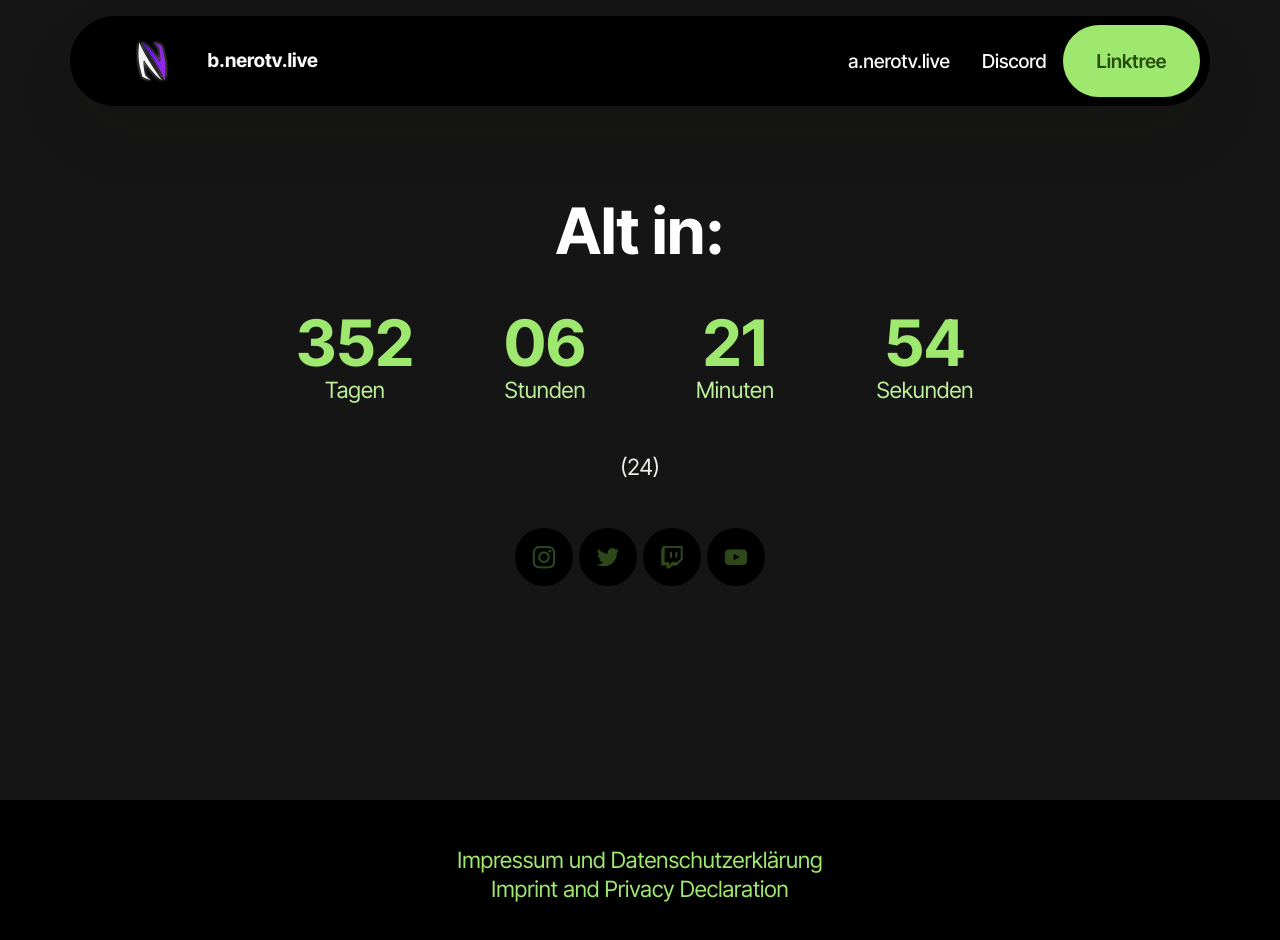
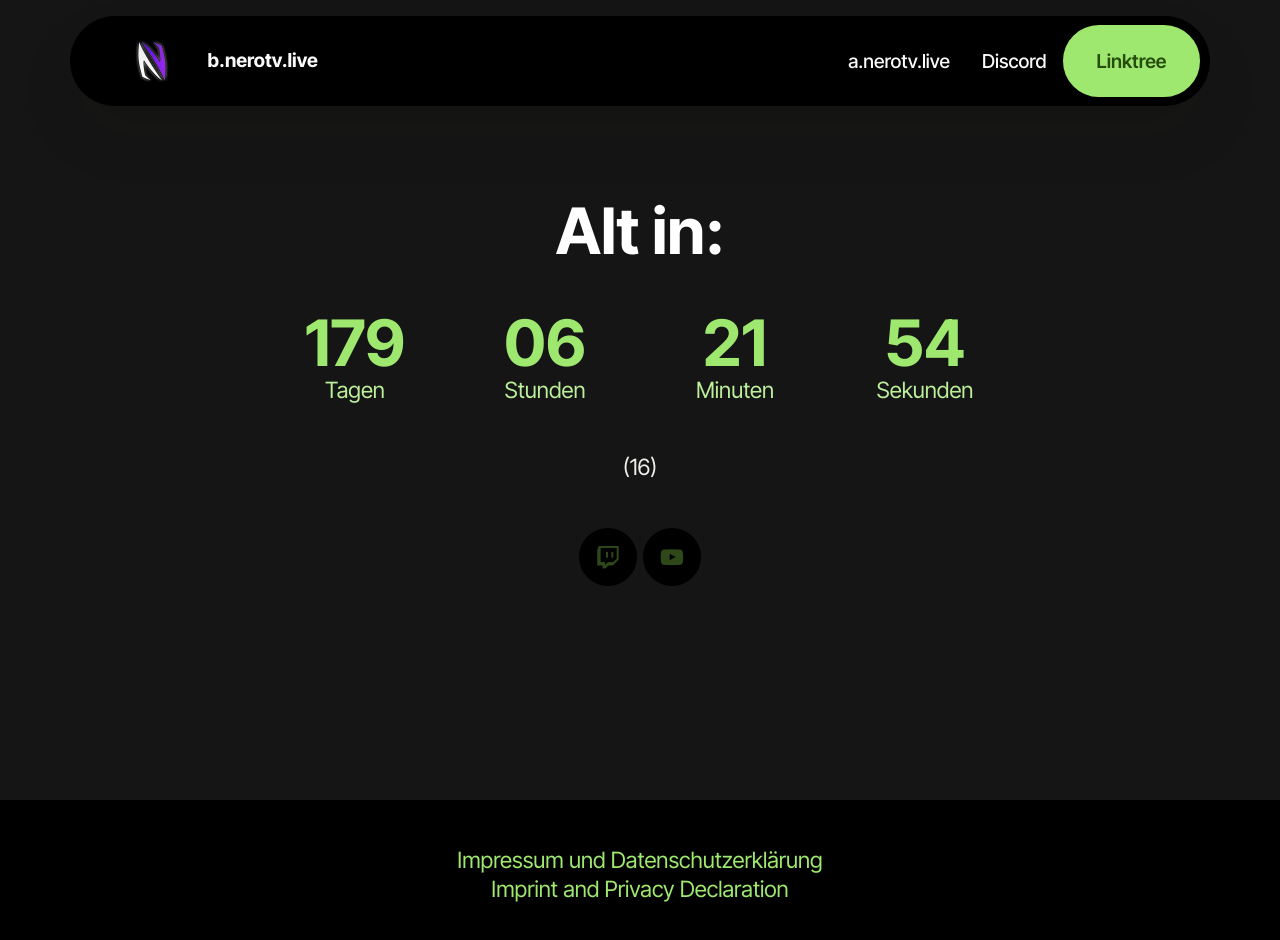
Before and after one commit to danieldieeins/website, a plain HTML site: page schleimer.html in a window 1280 px wide. Drawn offline with Linux system fonts and the light colour scheme.

Commit message:
Add files via upload

```diff
--- a/schleimer.html
+++ b/schleimer.html
@@ -10,7 +10,7 @@
   <meta name="description" content="">
 
 
-  <title>Schleimer wird auch sehr alt</title>
+  <title>Uiuiuiui du wirst alt hhahahhahahha</title>
   <link rel="stylesheet" href="assets/web/assets/mobirise-icons2/mobirise2.css">
   <link rel="stylesheet" href="assets/bootstrap/css/bootstrap.min.css">
   <link rel="stylesheet" href="assets/bootstrap/css/bootstrap-grid.min.css">
@@ -35,7 +35,7 @@
 		<div class="container">
 			<div class="navbar-brand">
 				<span class="navbar-logo">
-					<a href="schleimer.html#top">
+					<a href="omega.html#top">
 						<img src="assets/images/logo-160x160.webp" alt="" style="height: 5rem;">
 					</a>
 				</span>
@@ -76,29 +76,21 @@
                     <div class="hoursCountdown col-xs-3 col-sm-3 col-md-3" title="Stunden"></div>
                     <div class="minutesCountdown col-xs-3 col-sm-3 col-md-3" title="Minuten"></div>
                     <div class="secondsCountdown col-xs-3 col-sm-3 col-md-3" title="Sekunden"></div>
-                    <div class="countdown" data-due-date="2024/09/26"></div>
+                    <div class="countdown" data-due-date="2024/04/06"></div>
                 </div>
                 <p class="mbr-text mb-5 align-center mbr-fonts-style display-7">
-                    (24)</p>
+                    (16)</p>
                 <div class="icons-menu row justify-content-center display-7">
 
 
 
 
                 <div class="soc-item col-auto">
-                        <a href="https://www.instagram.com/SchleimerHD/" target="_blank" class="social__link">
-                            <span class="mbr-iconfont socicon-instagram socicon"></span>
-                        </a>
-                    </div><div class="soc-item col-auto">
-                        <a href="https://twitter.com/SchleimerHD" target="_blank" class="social__link">
-                            <span class="mbr-iconfont socicon-twitter socicon"></span>
-                        </a>
-                    </div><div class="soc-item col-auto">
-                        <a href="https://www.twitch.tv/Schleimer" target="_blank" class="social__link">
+                        <a href="https://www.twitch.tv/https://www.twitch.tv/blackomegalive" target="_blank" class="social__link">
                             <span class="mbr-iconfont socicon-twitch socicon"></span>
                         </a>
                     </div><div class="soc-item col-auto">
-                        <a href="https://www.youtube.com/@Schleimer" target="_blank" class="social__link">
+                        <a href="https://www.youtube.com/@Black_0mega" target="_blank" class="social__link">
                             <span class="mbr-iconfont socicon-youtube socicon"></span>
                         </a>
                     </div></div>
```
